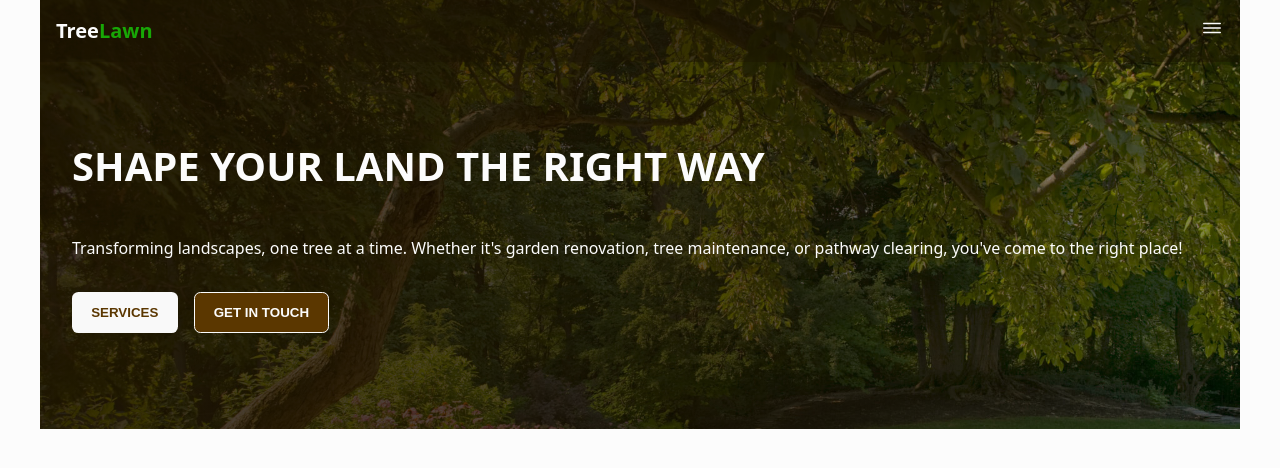
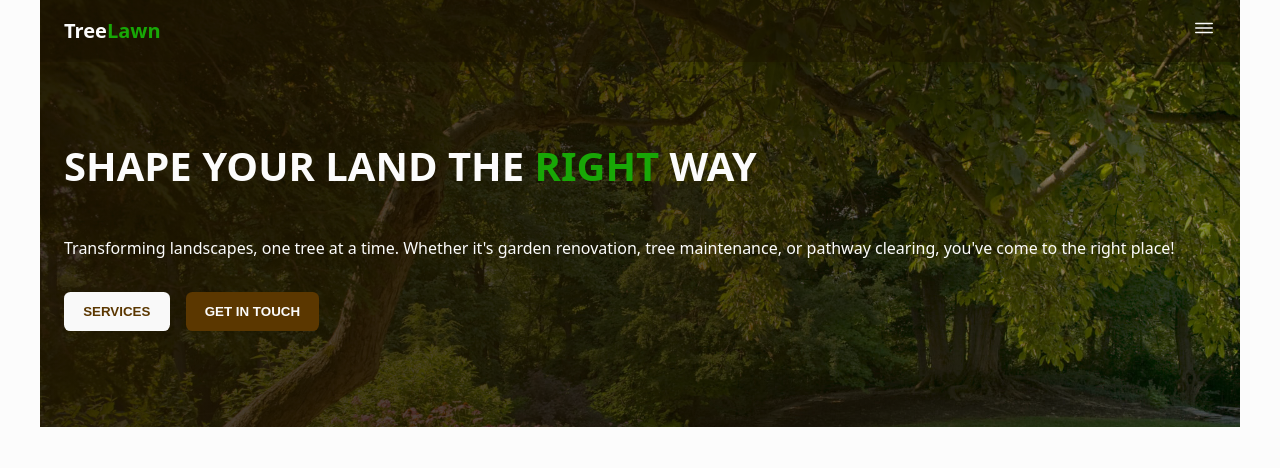
Before and after one commit to KramYengir/treelawn, a React (Vite) app: page / in a window 1280 px wide. Shown: the top 468 px of the page. Built offline with nearby package versions, Linux system fonts and the light colour scheme; a web font is replaced by a local one.

Commit message:
trivial style tweaks

```diff
--- a/src/components/Header/Header.css
+++ b/src/components/Header/Header.css
@@ -3,7 +3,7 @@ header {
   top: 0;
   right: 0;
   left: 0;
-  padding: 1rem;
+  /* padding: 1rem; */
   background-color: rgba(27, 19, 0, 0.39);
   /* backdrop-filter: blur(2px); */
 }
--- a/src/components/Hero/Hero.css
+++ b/src/components/Hero/Hero.css
@@ -1,5 +1,5 @@
-.hero {
-  padding: 6rem 2rem;
+section.hero {
+  padding-block: 6rem;
 
   background: linear-gradient(
       100deg,
@@ -17,6 +17,10 @@
   text-transform: uppercase;
   line-height: 1.1;
   margin-block: 3rem;
+
+  & span {
+    color: var(--clr-primary);
+  }
 }
 
 .hero .cta {
--- a/src/components/Hero/Hero.jsx
+++ b/src/components/Hero/Hero.jsx
@@ -3,7 +3,9 @@ import "./Hero.css";
 const Hero = () => {
   return (
     <section className="container hero">
-      <h2>shape your land the right way</h2>
+      <h2>
+        shape your land the <span>right</span> way
+      </h2>
       <div className="cta">
         <p>
           Transforming landscapes, one tree at a time. Whether it&apos;s garden
--- a/src/index.css
+++ b/src/index.css
@@ -88,6 +88,7 @@ body {
 .container {
   max-width: 1200px;
   margin-inline: auto;
+  padding: 1rem 1.5rem;
 }
 
 .btn {
@@ -116,7 +117,7 @@ body {
 .btn-primary {
   background: var(--clr-dark);
   color: var(--clr-light);
-  border: 1px solid var(--clr-light);
+  /* border: 1px solid var(--clr-light); */
 }
 
 img {
```
